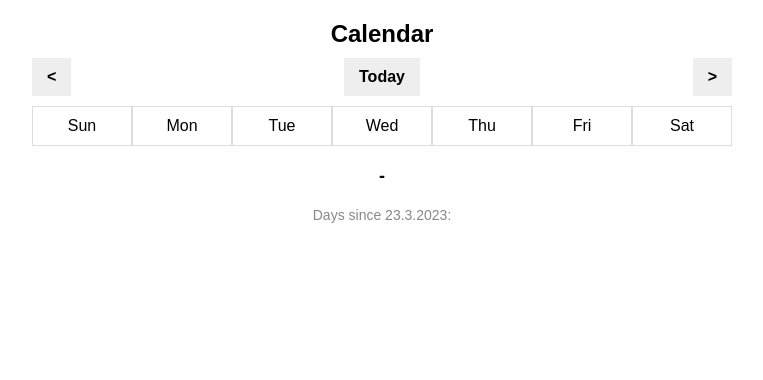
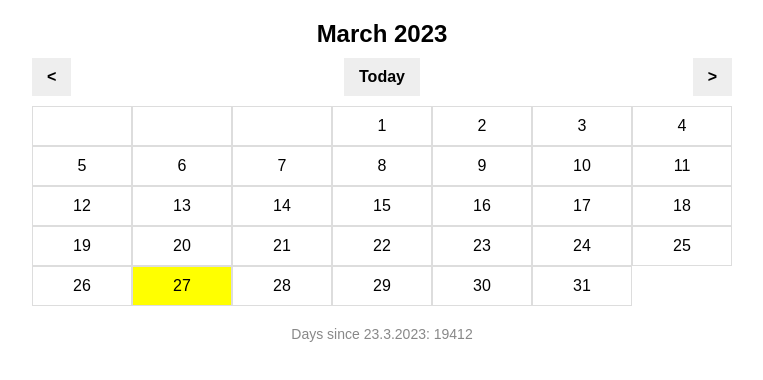
Before and after one commit to Abdallatif-Khammash/calendar, a plain HTML site: page index.html in a window 1280 px wide. Shown: the whole page, without its empty margins (258-1021 px from the left). Drawn offline with Linux system fonts and the light colour scheme.

Commit message:
Update index.html

```diff
--- a/index.html
+++ b/index.html
@@ -110,7 +110,8 @@
       let today = new Date();
        let pickedDate = null;
   // Set the minimum and maximum dates for the calendar
-
+  const minDate = new Date(1970, 1, 1); // March 23, 2023
+  const maxDate = new Date(2124, 2, 22); // March 22, 2024
   // Calculate the number of days since 23.3.2023
   const daysSince = Math.floor((today - minDate) / (1000 * 60 * 60 * 24));
   // Set the counter and picked date elements
```
